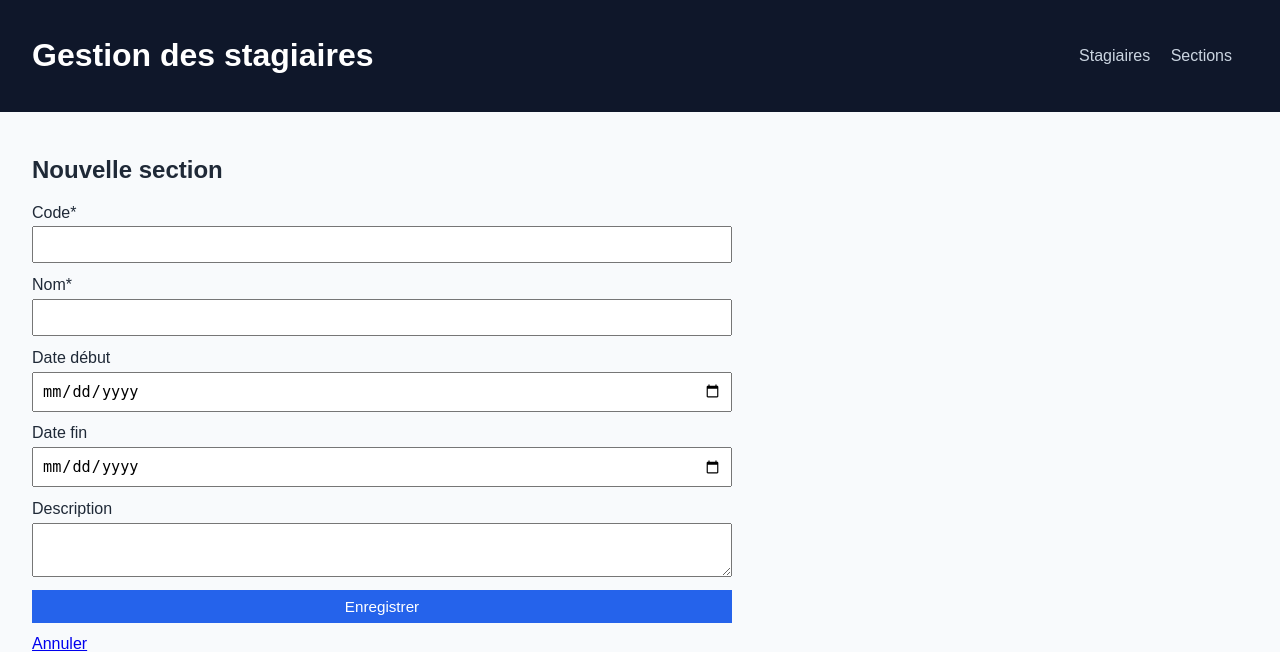
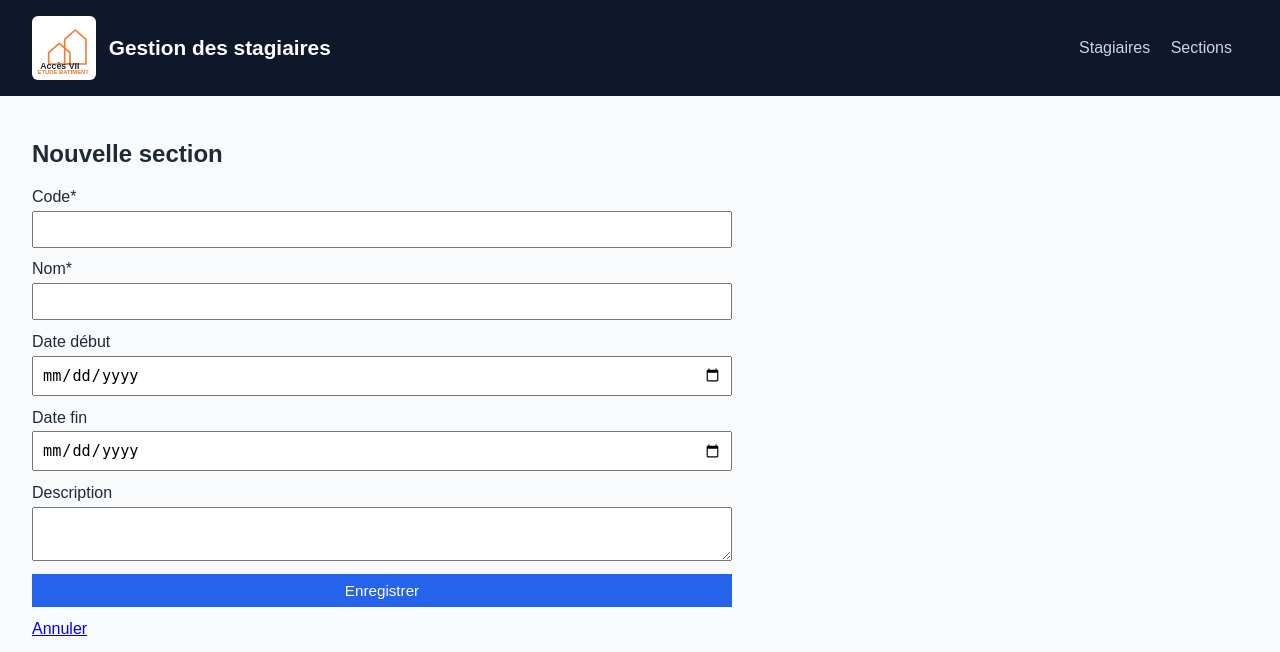
Before and after one commit to adam57jerome/chatbot, a Python web app: template app/templates/section_form.html in a window 1280 px wide. Shown: the top 652 px of the page. Run offline with Jinja, Linux system fonts and the light colour scheme; the template is opened without the code that fills it, so the values that code supplies are empty.

Commit message:
Add Accès VII logo to FastAPI and Streamlit interfaces

```diff
--- a/app/static/styles.css
+++ b/app/static/styles.css
@@ -1,6 +1,9 @@
 body { font-family: Arial, sans-serif; margin: 0; background: #f8fafc; color: #1f2937; }
 header { background: #0f172a; color: white; padding: 1rem 2rem; display:flex; justify-content:space-between; align-items:center; }
 nav a { color: #cbd5e1; margin-right: 1rem; text-decoration: none; }
+.brand { display:flex; align-items:center; gap:0.8rem; }
+.brand-logo { width: 56px; height: 56px; object-fit: contain; background:white; border-radius:6px; padding:4px; }
+.brand h1 { margin:0; font-size:1.3rem; }
 main { padding: 1.5rem 2rem; }
 form { display: grid; gap: 0.8rem; max-width: 700px; margin: 1rem 0; }
 label { display: grid; gap: 0.3rem; }
--- a/app/templates/base.html
+++ b/app/templates/base.html
@@ -9,7 +9,10 @@
 </head>
 <body>
   <header>
-    <h1>Gestion des stagiaires</h1>
+    <div class="brand">
+      <img src="/static/logo_acces_vii.svg" alt="Logo Accès VII" class="brand-logo" />
+      <h1>Gestion des stagiaires</h1>
+    </div>
     <nav>
       <a href="/stagiaires">Stagiaires</a>
       <a href="/sections">Sections</a>
```
Also changed, not shown: streamlit_app.py (+7 -2 lines), README.md, app/static/logo_acces_vii.svg (added).
